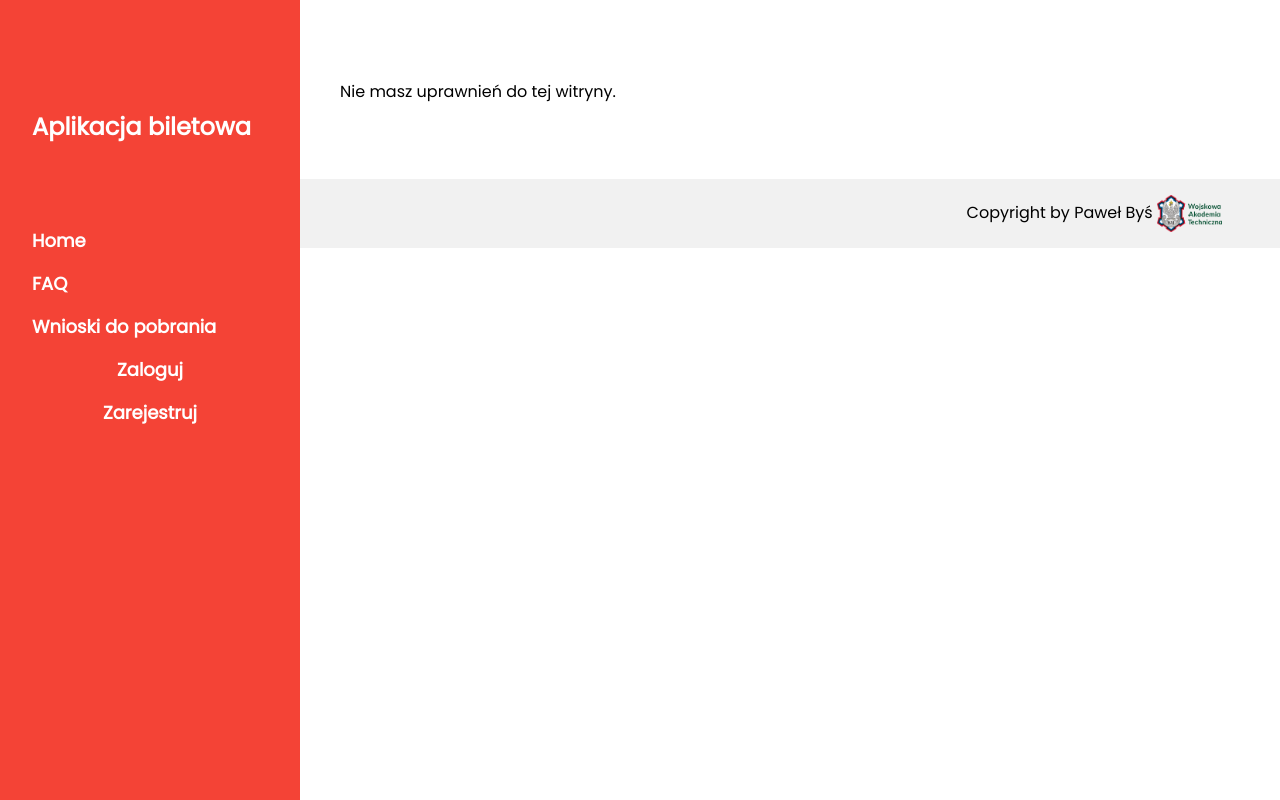
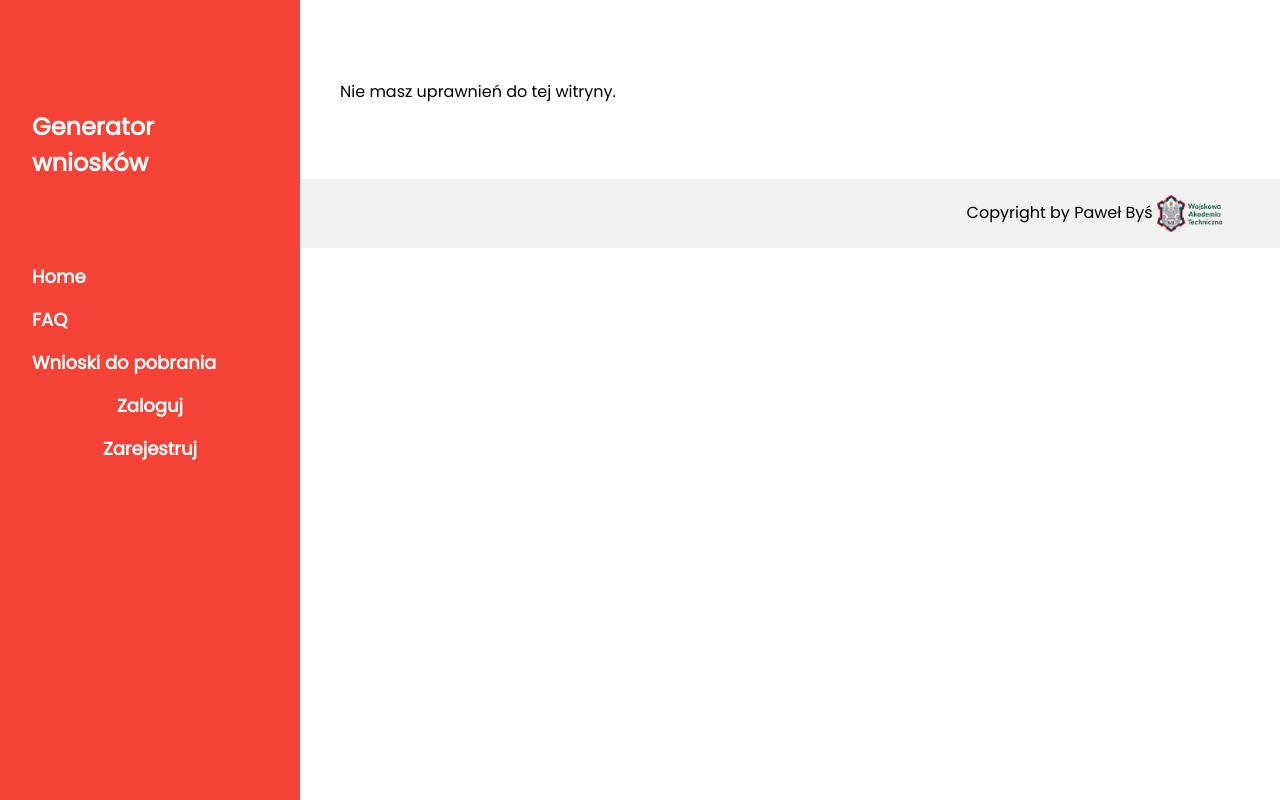
Before and after one commit to PawelBys/Biletomat, a Django app: page /generuj/ in a window 1280 px wide. Run offline with Django 3.2, Linux system fonts and the light colour scheme.

Commit message:
zmiana daty, zmiana nagłówka na generator wniosków

```diff
--- a/Biletomat/settings.py
+++ b/Biletomat/settings.py
@@ -16,7 +16,7 @@ import os
 BASE_DIR = Path(__file__).resolve().parent.parent
 #BASE_DIR = os.path.dirname(os.path.dirname(os.path.abspath(__file__)))
 
-DATA_GRANICZNA = date(2021, 6, 21)
+DATA_GRANICZNA = date(2021, 10, 5)
 
 FONT_COLOR = "black"
 #cos
--- a/generator/views.py
+++ b/generator/views.py
@@ -25,7 +25,7 @@ from .generate_request import generuj_ext, generuj_rozkaz
 
 
 def home_view(request, *args, **kwargs):
-    page_title = 'Aplikacja biletowa'
+    page_title = 'Generator wniosków'
     context = {
         'data' : settings.DATA_GRANICZNA.strftime("%d.%m.%Y"),
         'fontColor': os.getenv('FONT_COLOR'),
@@ -68,7 +68,7 @@ def generuj(request):
         'typ_wniosku': 'Wniosek o zwrot kosztów przejazu',
         'page_title':page_title
     }
-    if date.today() > data and not request.user.is_authenticated:
+    if date.today() > data or not request.user.is_authenticated:
         return render(request, "no_permission.html")
     else:
         return render(request, "generate.html", context)
--- a/templates/base.html
+++ b/templates/base.html
@@ -40,7 +40,7 @@ text-decoration: none;
 <nav class="w3-sidebar w3-red w3-collapse w3-top w3-large w3-padding" style="z-index:3;width:300px;font-weight:bold;" id="mySidebar"><br>
   <a href="javascript:void(0)" onclick="w3_close()" class="w3-button w3-hide-large w3-display-topleft" style="width:100%;font-size:22px">Zamknij menu</a>
   <div class="w3-container">
-   <a href="../" id="title"> <h3 class="w3-padding-64"><b>Aplikacja biletowa</b></h3> </a>
+   <a href="../" id="title"> <h3 class="w3-padding-64"><b>Generator wniosków</b></h3> </a>
   </div>
   <div class="w3-bar-block">
 
```
